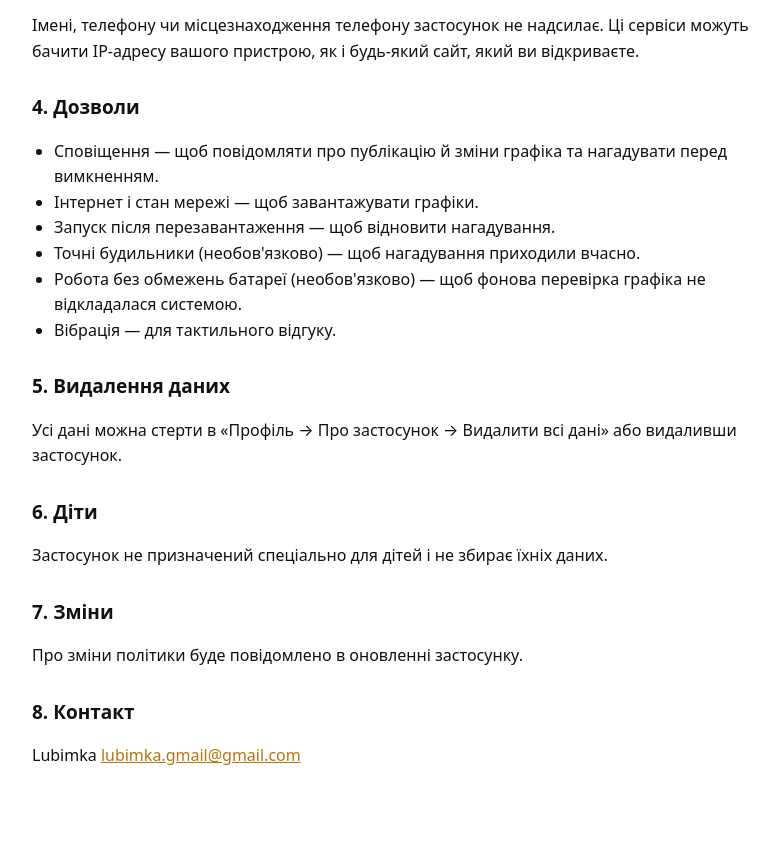
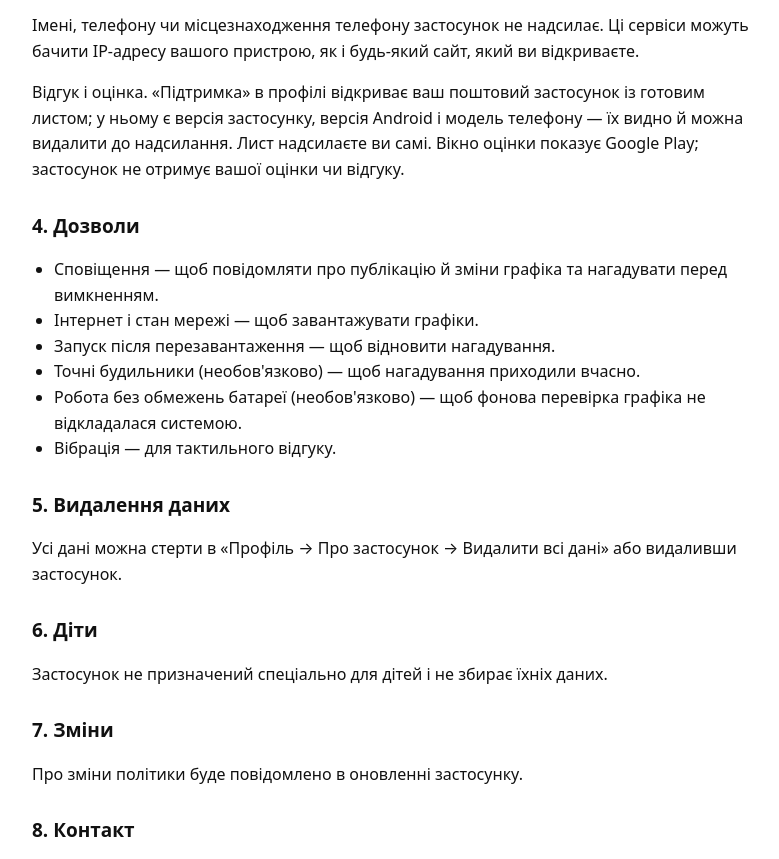
Before and after one commit to Lubimka-dev/esvitlo, a plain HTML site: page index.html in a window 1280 px wide. Shown: the part 1077-1936 px from the top of the page, without its empty margins (248-1027 px from the left). Drawn offline with Linux system fonts and the light colour scheme.

Commit message:
Privacy: feedback email and Play rating

```diff
--- a/index.html
+++ b/index.html
@@ -43,6 +43,7 @@
 <li>api.open-meteo.com — погода за координатами обраного міста (не вашого телефону).</li>
 </ul>
 <p>Імені, телефону чи місцезнаходження телефону застосунок не надсилає. Ці сервіси можуть бачити IP-адресу вашого пристрою, як і будь-який сайт, який ви відкриваєте.</p>
+<p>Відгук і оцінка. «Підтримка» в профілі відкриває ваш поштовий застосунок із готовим листом; у ньому є версія застосунку, версія Android і модель телефону — їх видно й можна видалити до надсилання. Лист надсилаєте ви самі. Вікно оцінки показує Google Play; застосунок не отримує вашої оцінки чи відгуку.</p>
 <h2>4. Дозволи</h2>
 <ul>
 <li>Сповіщення — щоб повідомляти про публікацію й зміни графіка та нагадувати перед вимкненням.</li>
```
